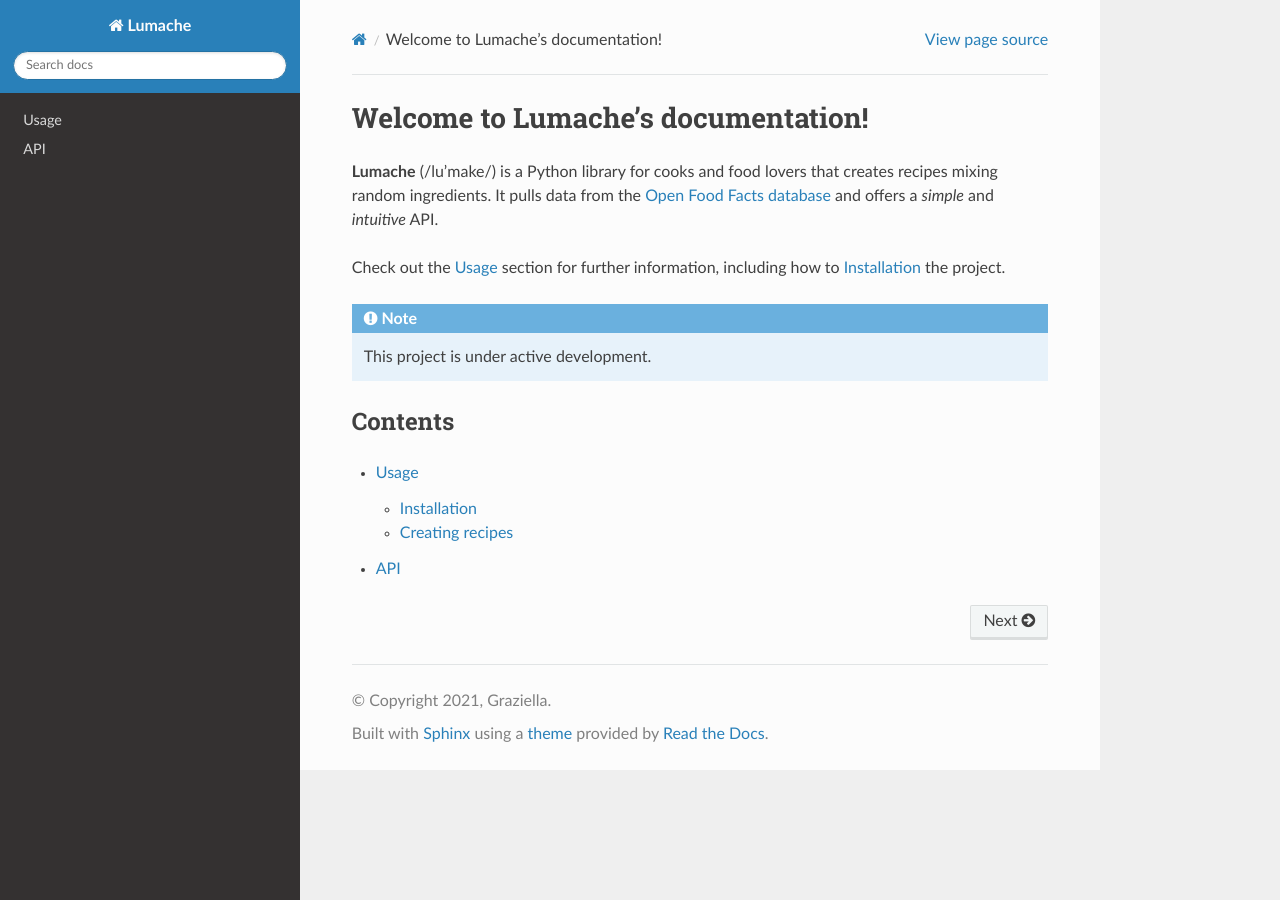
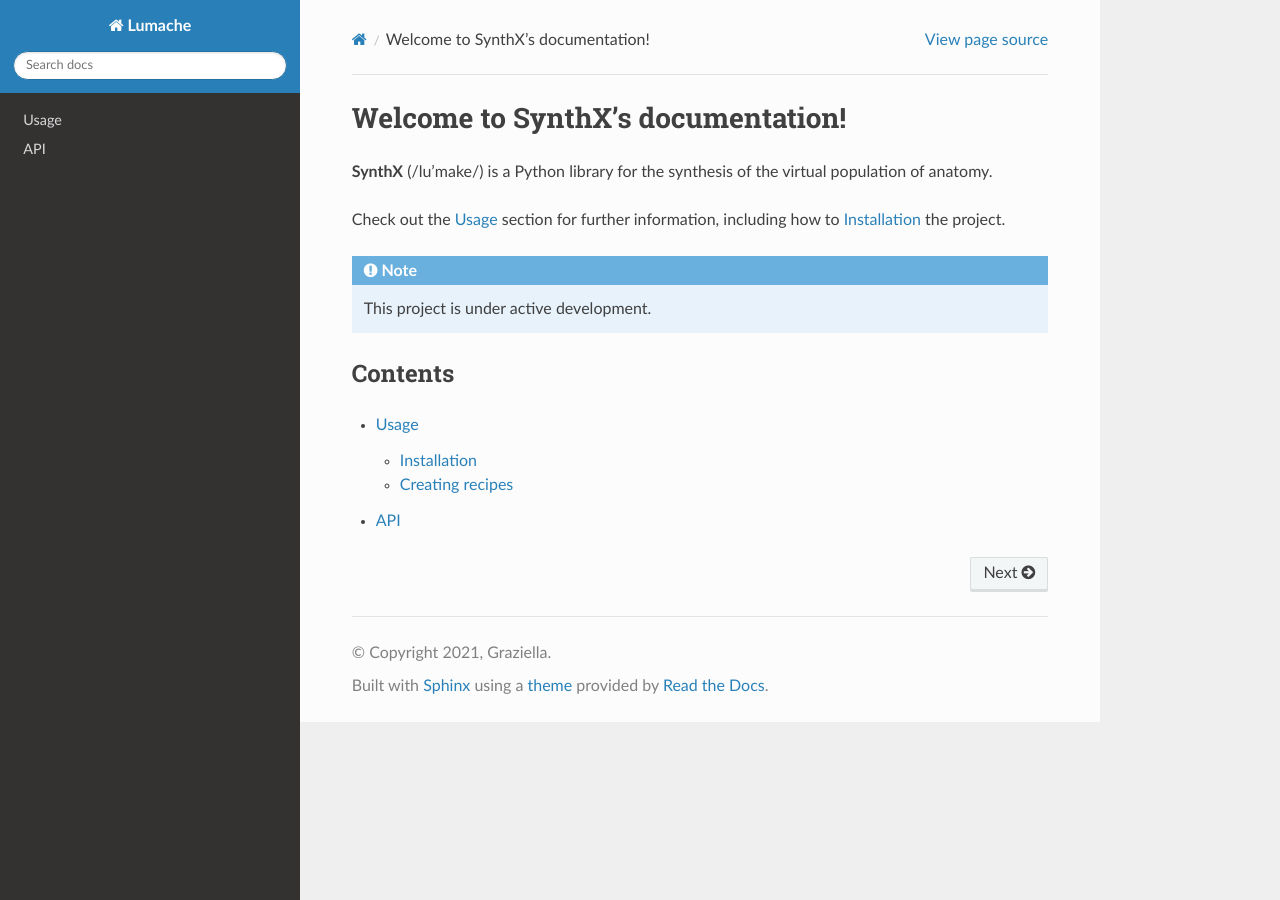
Before and after one commit to wulalago/SynthX-doc, a Sphinx documentation site: the page built from docs/source/index.rst, in a window 1280 px wide. Built offline with Sphinx 7.4.7 and the Read the Docs theme 3.1.0, drawn with Linux system fonts in a browser that asks for light colours.

Commit message:
Update index.rst
Test the first update

```diff
--- a/docs/source/index.rst
+++ b/docs/source/index.rst
@@ -1,10 +1,8 @@
-Welcome to Lumache's documentation!
+Welcome to SynthX's documentation!
 ===================================
 
-**Lumache** (/lu'make/) is a Python library for cooks and food lovers
-that creates recipes mixing random ingredients.
-It pulls data from the `Open Food Facts database <https://world.openfoodfacts.org/>`_
-and offers a *simple* and *intuitive* API.
+**SynthX** (/lu'make/) is a Python library for the synthesis of the virtual population of anatomy.
+
 
 Check out the :doc:`usage` section for further information, including
 how to :ref:`installation` the project.
```
